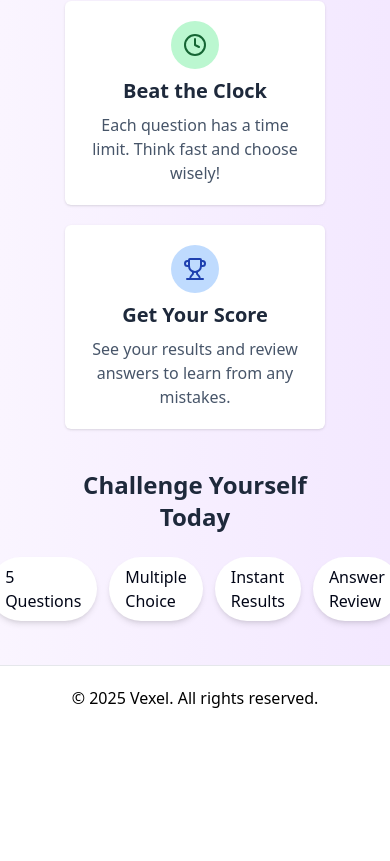
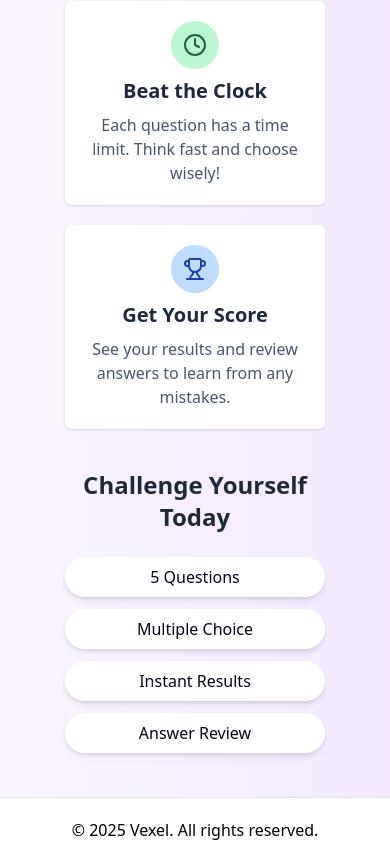
Before and after one commit to Ishimweric/Vexel, a React (Vite) app: page / in a window 390 px wide. Shown: the part 807-1668 px from the top of the page. Before the commit the page ends 1536 px from the top, so only its background shows below. Built offline with nearby package versions, Linux system fonts and the light colour scheme.

Commit message:
Fix: Fixed the home responsive issues

```diff
--- a/src/pages/HomePage.jsx
+++ b/src/pages/HomePage.jsx
@@ -62,11 +62,11 @@ function Home(props){
         </article>
         <article className="flex flex-col">
           <h2 className="text-2xl text-slate-800 font-bold text-center">Challenge Yourself Today</h2>
-          <div className="flex gap-3 justify-center py-6">
-            <p className="bg-white text-slate-950 rounded-l-full rounded-r-full px-4 py-2 shadow-md">5 Questions</p>
-            <p className="bg-white text-slate-950 rounded-l-full rounded-r-full px-4 py-2 shadow-md">Multiple Choice</p>
-            <p className="bg-white text-slate-950 rounded-l-full rounded-r-full px-4 py-2 shadow-md">Instant Results</p>
-            <p className="bg-white text-slate-950 rounded-l-full rounded-r-full px-4 py-2 shadow-md">Answer Review</p>
+          <div className="flex sm:flex-row flex-col gap-3 justify-center py-6">
+            <p className="bg-white text-center text-slate-950 rounded-l-full rounded-r-full px-4 py-2 shadow-md">5 Questions</p>
+            <p className="bg-white text-center text-slate-950 rounded-l-full rounded-r-full px-4 py-2 shadow-md">Multiple Choice</p>
+            <p className="bg-white text-center text-slate-950 rounded-l-full rounded-r-full px-4 py-2 shadow-md">Instant Results</p>
+            <p className="bg-white text-center text-slate-950 rounded-l-full rounded-r-full px-4 py-2 shadow-md">Answer Review</p>
           </div>
         </article>
       </section>
```
